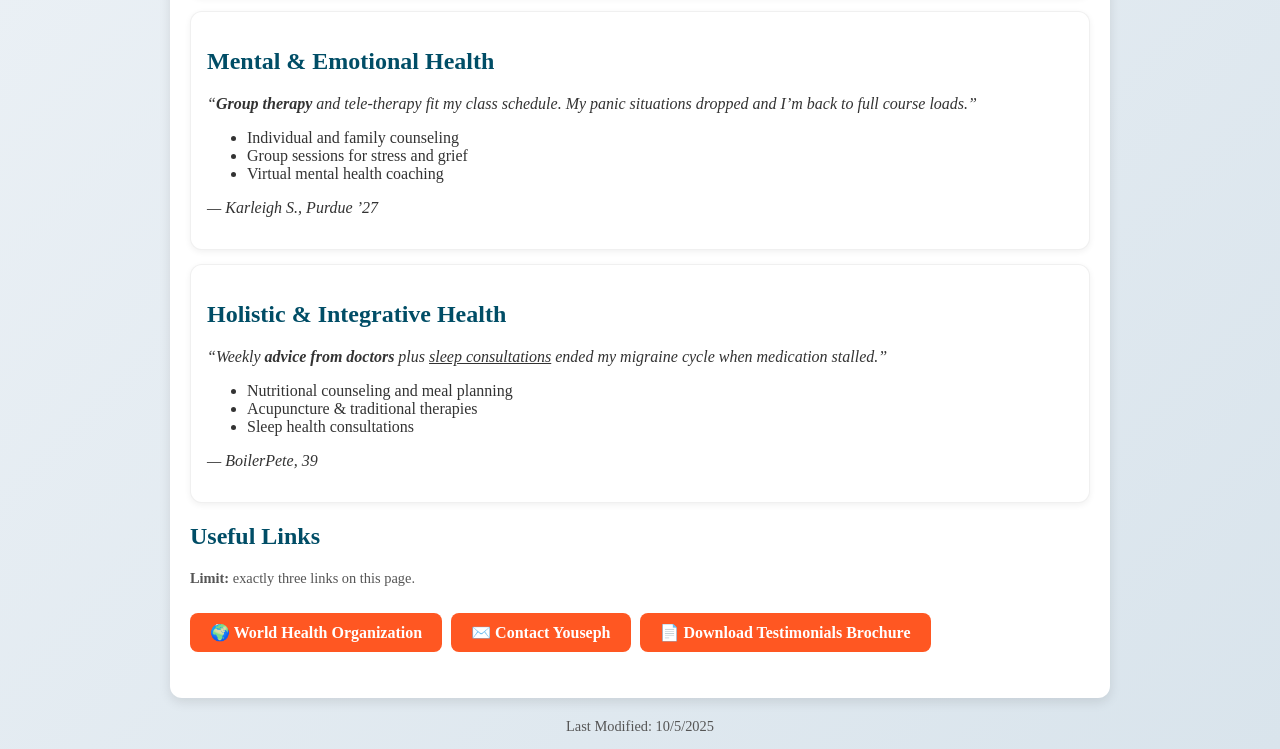
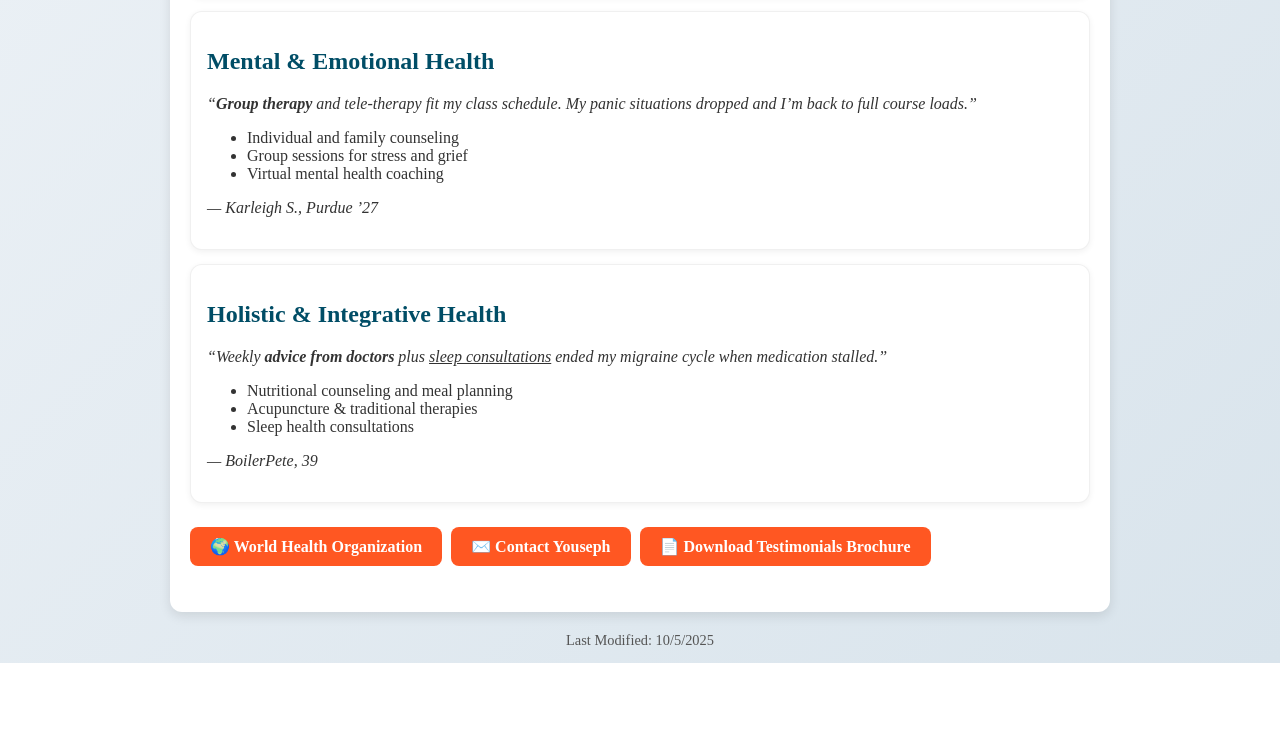
Before and after one commit to yousephali/customertestimonials, a plain HTML site: page index.html in a window 1280 px wide. Shown: the part 722-1471 px from the top of the page. After the commit the page ends 1385 px from the top, so only its background shows below. Drawn offline with Linux system fonts and the light colour scheme.

Commit message:
Update index.html

```diff
--- a/index.html
+++ b/index.html
@@ -78,10 +78,6 @@
       <p><i>— BoilerPete, 39</i></p>
     </section>
 
-    <!-- Useful links: cap at three to satisfy rubric -->
-    <h2>Useful Links</h2>
-    <p class="tiny"><b>Limit:</b> exactly three links on this page.</p>
-    <p>
       <!-- 1) Outside site, opens new window -->
       <a href="https://www.who.int" target="_blank" rel="noopener" class="link-button">🌍 World Health Organization</a>
       <!-- 2) Contact me link -->
```
